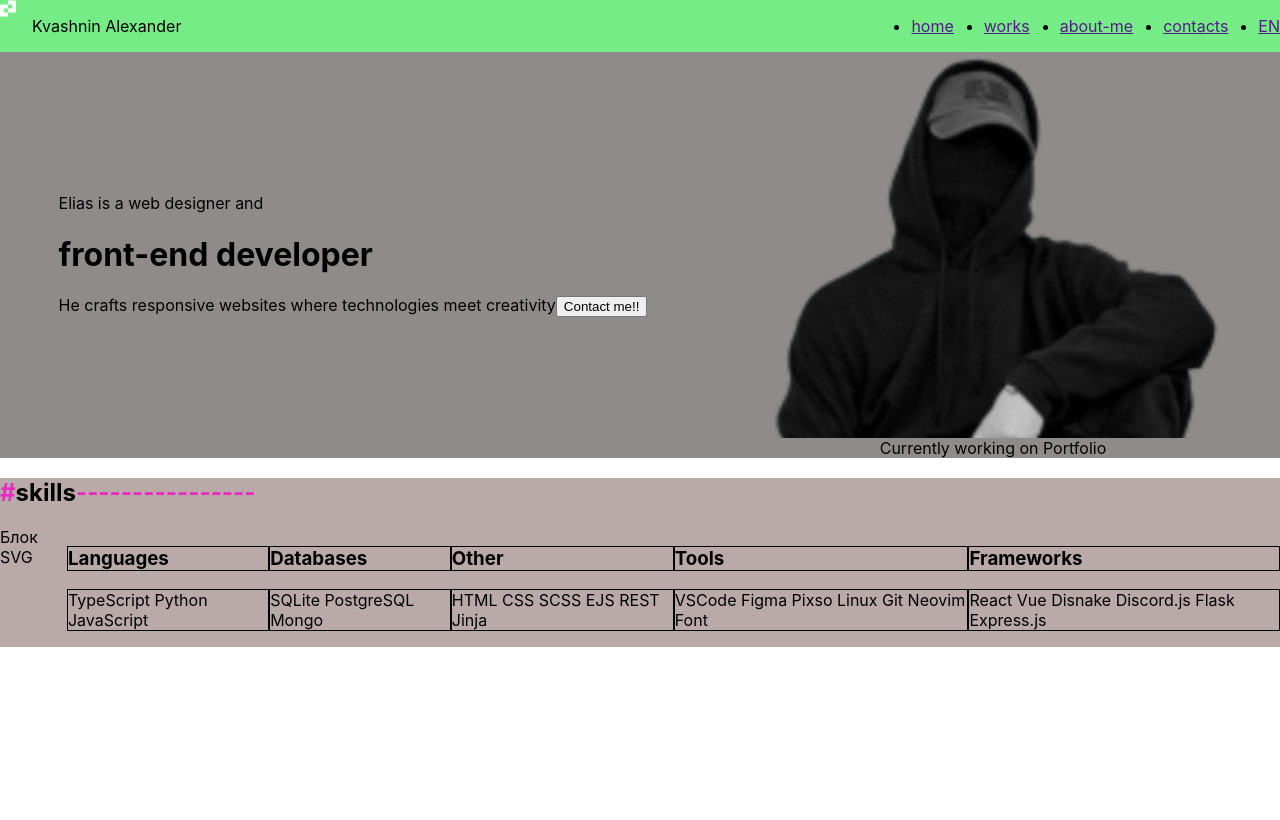
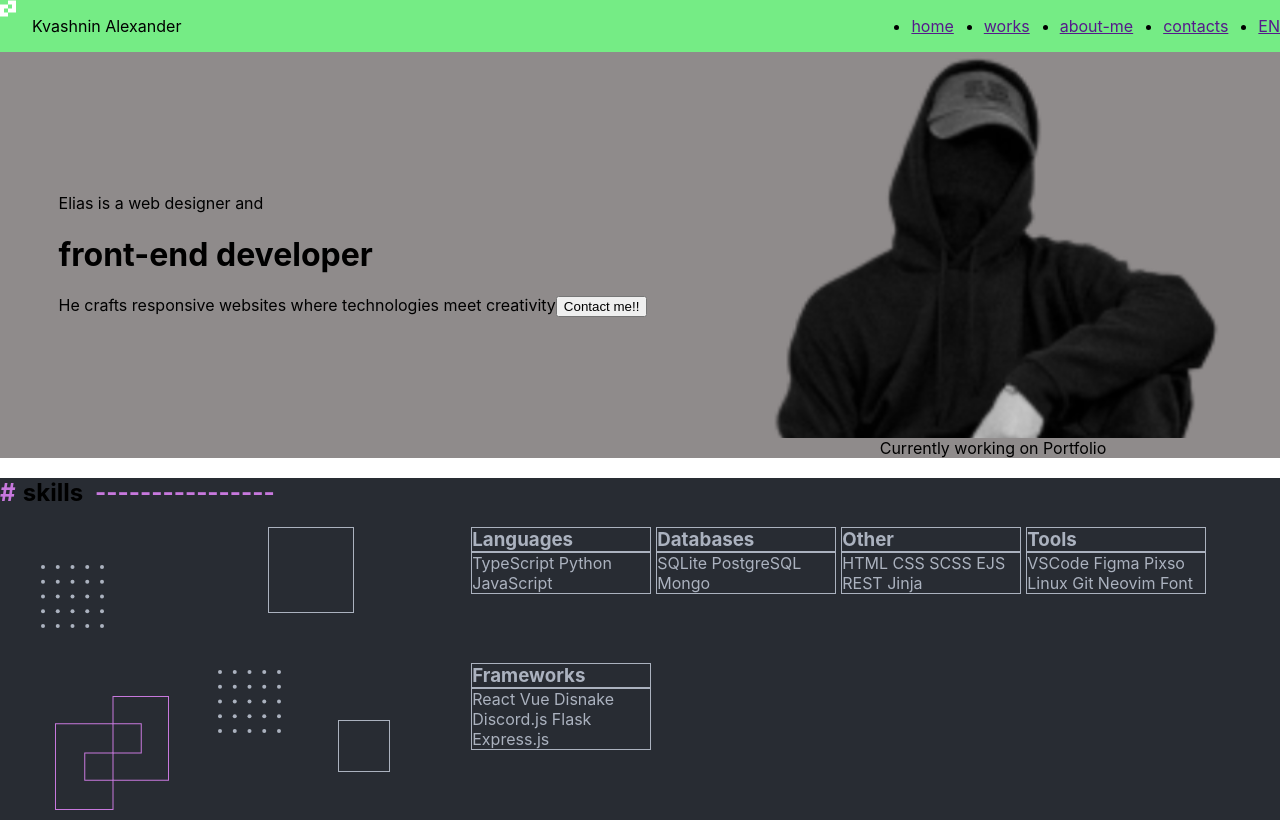
Before and after one commit to KvashninAlexander2023/portfolio-start-project-main, a React app: page / in a window 1280 px wide. Shown: the top 820 px of the page. Built offline with nearby package versions, Linux system fonts and the light colour scheme.

Commit message:
change skills blok

```diff
--- a/src/components/SectionTitle.tsx
+++ b/src/components/SectionTitle.tsx
@@ -6,15 +6,15 @@ export const SectionTitle = styled.h2`
     /* display: block; */
     width: 50px; /* Ширина решетки */
     height: 5px; /* Высота решетки */
-    color: #eb2ac1; /* Цвет решетки */
-    margin-bottom: 0.5em; /* Расстояние между решеткой и заголовком */
+    color: #C778DD; /* Цвет решетки */
+    margin-right: 0.3em; /* Расстояние между решеткой и заголовком */
   }
   &::after{
     content: '----------------';
     /* display: block; */
     width: 50px; /* Ширина решетки */
     height: 5px; /* Высота решетки */
-    color: #eb2ac1; /* Цвет решетки */
-    margin-bottom: 0.5em; /* Расстояние между решеткой и заголовком */
+    color: #C778DD; /* Цвет решетки */
+    margin-left: 0.5em; /* Расстояние между решеткой и заголовком */
   }
 `;
--- a/src/components/icon/Icon.tsx
+++ b/src/components/icon/Icon.tsx
@@ -14,7 +14,7 @@ export const Icon = (props: IconPropsType) => {
     <svg
       width={props.width || "32"}
       height={props.height || "32"}
-      viewBox={props.height || "0 0 32 32"}
+      viewBox={props.viewBox || "0 0 32 32"}
       fill="none"
       xmlns="http://www.w3.org/2000/svg"
     >
--- a/src/layout/sections/skills/Skills.tsx
+++ b/src/layout/sections/skills/Skills.tsx
@@ -3,30 +3,51 @@ import styled from "styled-components";
 import { FlexWrapper } from "../../../components/FlexWrapper";
 import { SectionTitle } from "../../../components/SectionTitle";
 import { Skill } from "./skill/Skill";
+import { Icon } from "../../../components/icon/Icon";
+import imgSkills from "../../../assets/images/GroupSkills.svg"
 
 export const Skills = () => {
   return (
     <StyledSkills>
       <SectionTitle>skills</SectionTitle>
 
-      <FlexWrapper>
-        <div>Блок SVG</div>
-        <Skill title="Languages" description="TypeScript Python JavaScript" />
-        <Skill title="Databases" description="SQLite PostgreSQL Mongo" />
-        <Skill title="Other" description="HTML CSS SCSS EJS REST Jinja" />
-        <Skill
+      <FlexWrapper justify="space-around" wrap="wrap">
+        <SectionSVG>
+          {/* <Icon iconId="blockSkill" width="349" height="283"  viewBox="0 0 349 283"/> */}
+          <img src={imgSkills}></img>
+        </SectionSVG>
+        <SectionSkill>
+          <Skill title="Languages" description="TypeScript Python JavaScript" />
+          <Skill title="Databases" description="SQLite PostgreSQL Mongo" />
+          <Skill title="Other" description="HTML CSS SCSS EJS REST Jinja" />
+          <Skill
           title="Tools"
-          description="VSCode Figma Pixso Linux Git Neovim Font"
-        />
-        <Skill
+          description="VSCode Figma Pixso Linux Git Neovim Font"/>
+          <Skill
           title="Frameworks"
-          description="React Vue Disnake Discord.js Flask Express.js"
-        />
+          description="React Vue Disnake Discord.js Flask Express.js"/>
+        </SectionSkill>
       </FlexWrapper>
     </StyledSkills>
   );
 };
 
 const StyledSkills = styled.section`
-  background-color: #b9a9a9;
+
+  background-color: #282c33;
+  min-height: 50vh;
 `;
+const SectionSVG = styled.section`
+  /* &img{
+    color: red;
+  }
+  background-color: #ebc8c8; */
+  /* width: 35%; */
+`;
+const SectionSkill = styled.section`
+  display:flex;
+  flex-wrap: wrap;
+  gap: 5px;
+  width: 60%;
+  color: #abb2bf
+`;
--- a/src/layout/sections/skills/skill/Skill.tsx
+++ b/src/layout/sections/skills/skill/Skill.tsx
@@ -14,10 +14,15 @@ export const Skill = (props: SkillPropsType) => {
   );
 };
 
-const StyledSkill = styled.div``;
+const StyledSkill = styled.div`
+width: 180px;
+`;
 const SkillTitle = styled.h3`
-  border: 1px solid black;
+  border: 1px solid #abb2bf;
+  margin: 0
+
 `;
 const SkillText = styled.p`
-  border: 1px solid black;
+  border: 1px solid #abb2bf;
+  margin: 0
 `;
```
Also changed, not shown: src/assets/images/GroupSkills.svg (added), src/assets/images/icons-sprite.svg.
